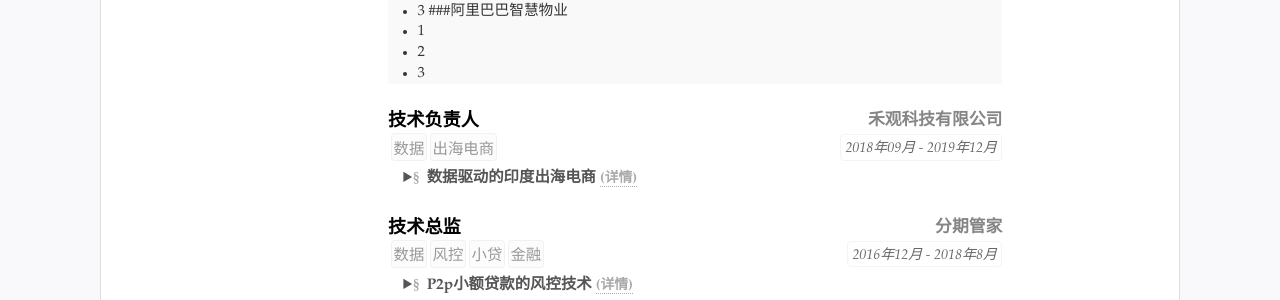
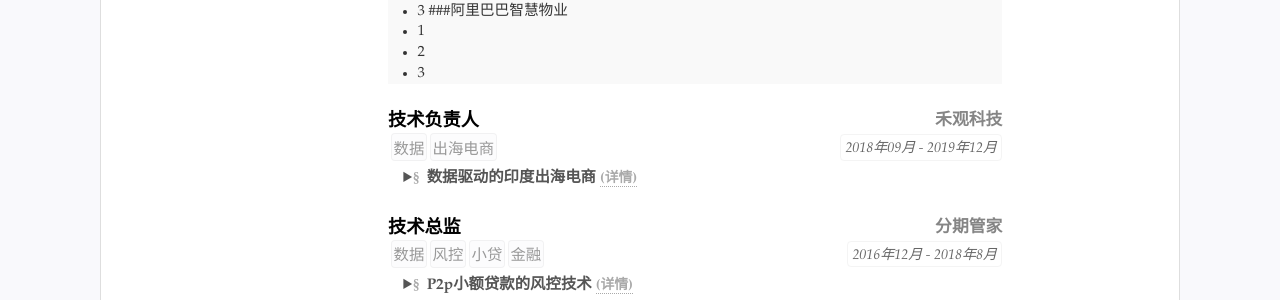
Before and after one commit to kennykong/resume, a Jekyll site: the page built from index.html, in a window 1280 px wide and 900 px high, scrolled down 1652 px. Shown: the part 147-447 px from the top of the window. Built offline with Jekyll 4.4.1, drawn with Linux system fonts in a browser that asks for light colours.

Commit message:
update resume.yml

```diff
--- a/_data/resume.yml
+++ b/_data/resume.yml
@@ -112,7 +112,7 @@ main: #简历主要内容，
     #可以设置open默认展开
 
   - title: 技术负责人
-    sub: 禾观科技有限公司
+    sub: 禾观科技
     duration: "2018年09月 - 2019年12月"
     tags:
     - 数据
```
